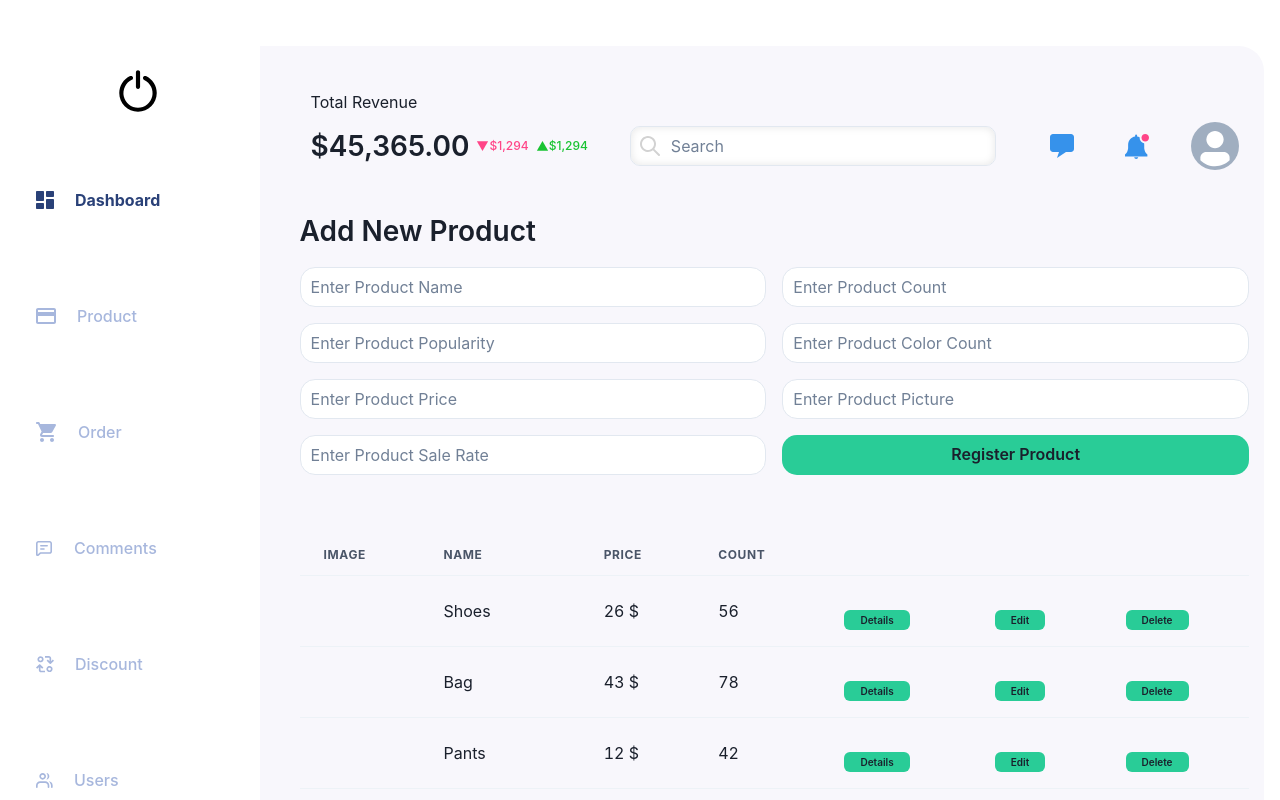
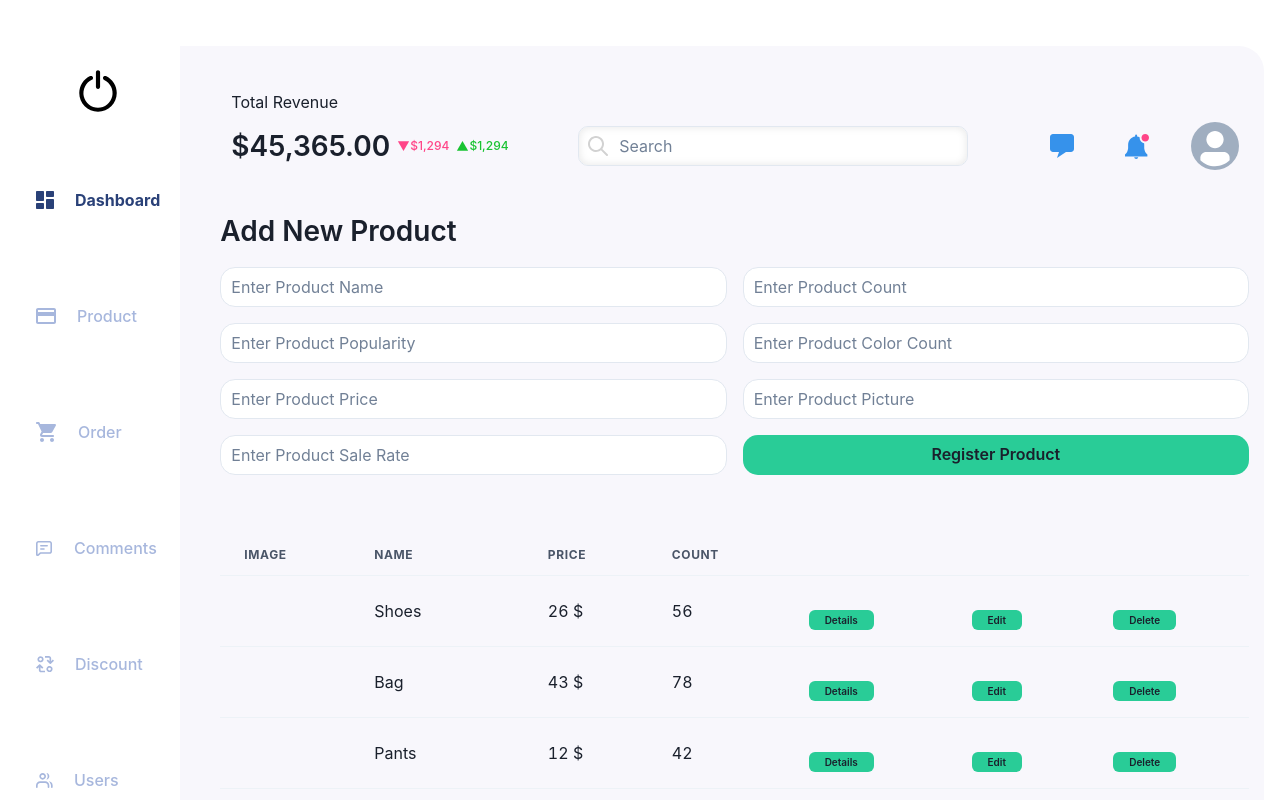
Before and after one commit to saeidRouhparvar/cmsproject, a React (Vite) app: page / in a window 1280 px wide. Shown: the top 800 px of the page. Built offline with nearby package versions, Linux system fonts and the light colour scheme.

Commit message:
mainlayout style refactor

```diff
--- a/src/layouts/MainLayout/MainLeyout.tsx
+++ b/src/layouts/MainLayout/MainLeyout.tsx
@@ -24,7 +24,7 @@
 
   return (
     <Flex>
-        <Flex flex={.25} display={{ base: "none", md: "block" }}>
+        <Flex flex={.1} display={{ base: "none", md: "block" }}>
           <SideBarLayout />
         </Flex>
         <Box display={{ base: "block", md: "none" }}>
@@ -43,7 +43,7 @@
         </Box>
 
       <Flex
-        flex={1}
+        flex={.9}
         direction={"column"}
         bg={"#F8F7FC"}
         p={"15px"}
```
